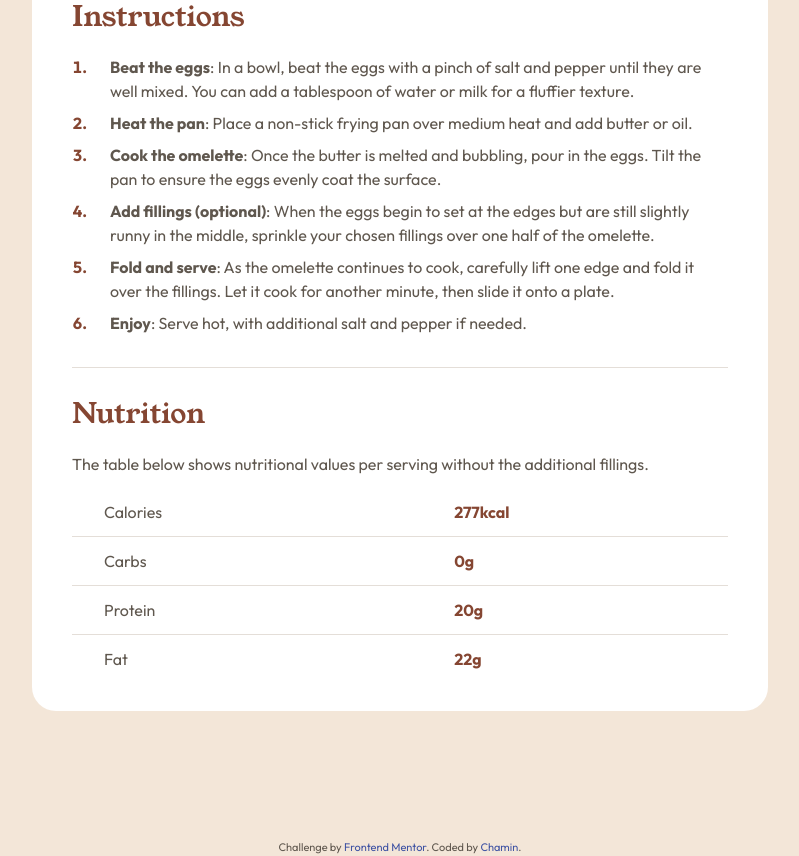
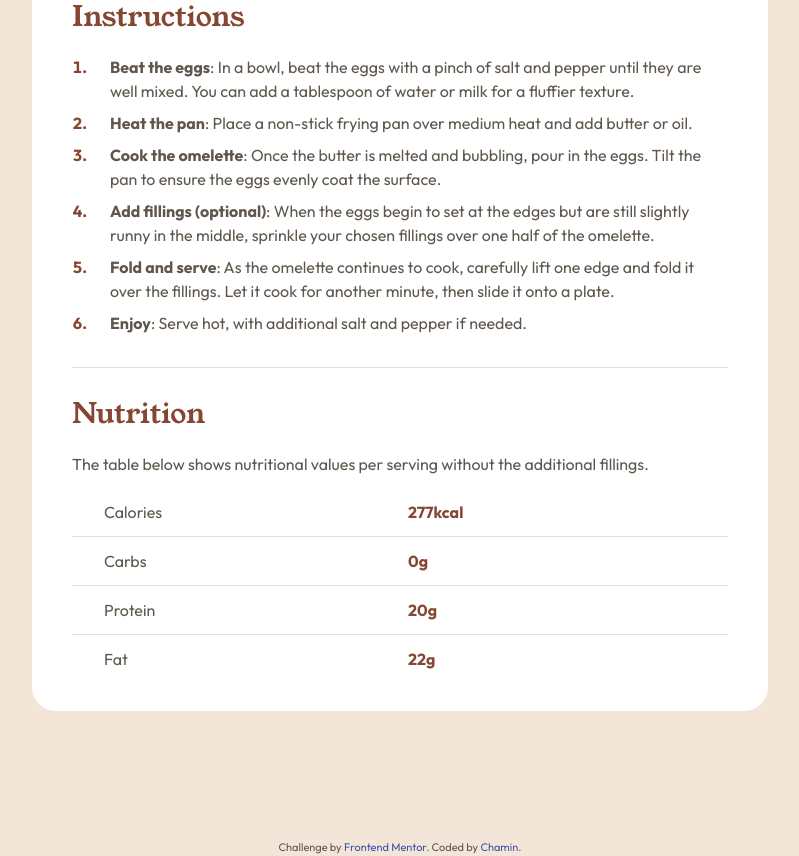
Before and after one commit to cha-minmin/recipe-page-main, a plain HTML site: page index.html in a window 1280 px wide. Shown: the part 1122-1978 px from the top of the page, without its empty margins (240-1039 px from the left). Drawn offline with Linux system fonts and the light colour scheme.

Commit message:
Fixed nutrition padding

```diff
--- a/index.html
+++ b/index.html
@@ -126,19 +126,19 @@
         <table class="nutrition-table">
           <tbody>
             <tr>
-              <td class="top-cell">Calories</td>
+              <td class="nutrition-item top-cell">Calories</td>
               <td class="nutrition-detail top-cell">277kcal</td>
             </tr>
             <tr>
-              <td>Carbs</td>
+              <td class="nutrition-item">Carbs</td>
               <td class="nutrition-detail">0g</td>
             </tr>
             <tr>
-              <td>Protein</td>
+              <td class="nutrition-item">Protein</td>
               <td class="nutrition-detail">20g</td>
             </tr>
             <tr>
-              <td class="bottom-cell">Fat</td>
+              <td class="nutrition-item bottom-cell">Fat</td>
               <td class="nutrition-detail bottom-cell">22g</td>
             </tr>
           </tbody>
--- a/styles.css
+++ b/styles.css
@@ -47,12 +47,10 @@ body {
 .recipe-image {
   height: 300px;
   margin-bottom: 40px;
-
 }
 
 .recipe-image img {
   border-radius: 12px;
-
 }
 
 .recipe-text {
@@ -144,9 +142,17 @@ ol > li::marker {
   border-collapse: collapse;
 }
 
-td {
-  padding: 12px 0 12px 32px;
+.nutrition-item {
+  padding: 12px 8px 12px 32px;
   border-bottom: 1px solid var(--stone-150);
+  width: 50%;
+}
+
+.nutrition-detail {
+  padding: 12px 32px 12px 8px;
+  border-bottom: 1px solid var(--stone-150);
+  color: var(--brown-800);
+  font-weight: bold;
 }
 
 .top-cell {
@@ -156,12 +162,6 @@ td {
 .bottom-cell {
   padding-bottom: 0;
   border: none;
-}
-
-.nutrition-detail {
-  color: var(--brown-800);
-  font-weight: bold;
-  padding-left: 16px;
 }
 
 .attribution {
```
